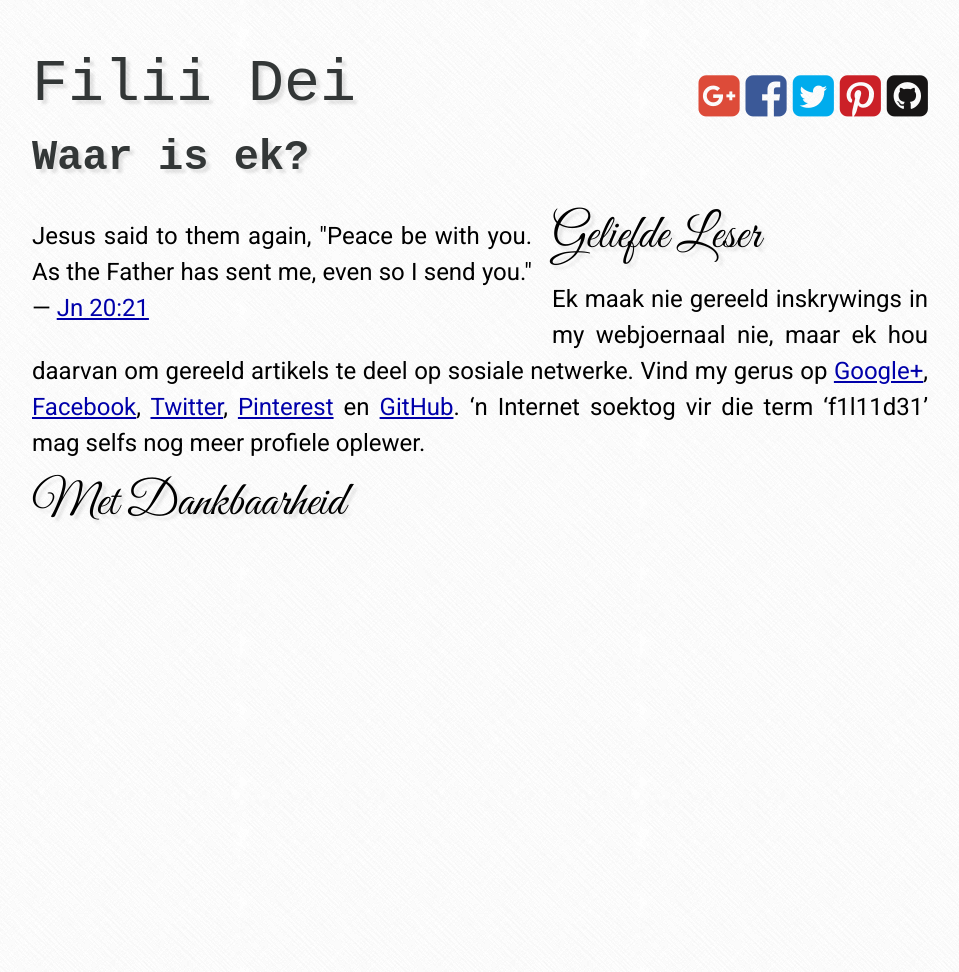
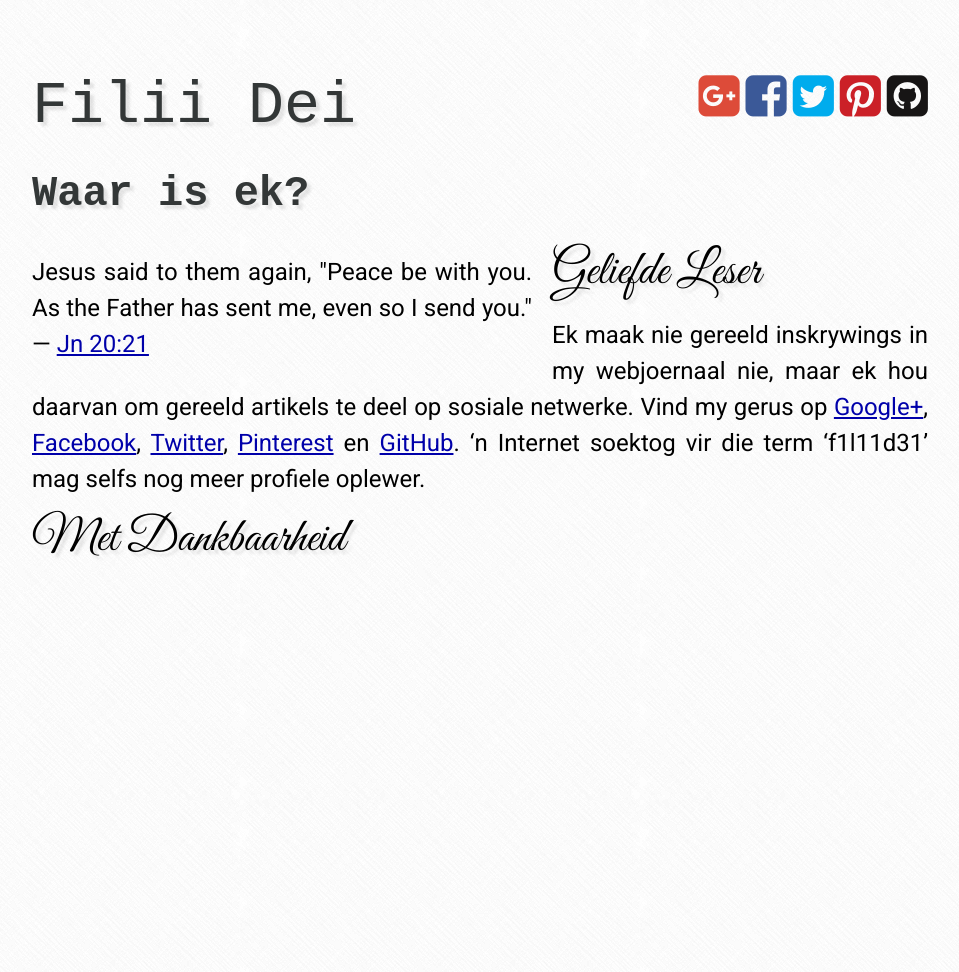
Before and after one commit to afrikatoliek/afrikatoliek.github.io, a Jekyll site: the page built from _posts/2014-11-12-waar-is-ek.md, in a window 1280 px wide. Shown: the whole page, without its empty margins (160-1119 px from the left). Built offline with Jekyll 4.4.1, drawn with Linux system fonts in a browser that asks for light colours; nearby versions of some CDN libraries; some web fonts are replaced.

Commit message:
Vertical alignment.

```diff
--- a/css/screen.css
+++ b/css/screen.css
@@ -244,7 +244,7 @@
 
 .my-div-top {
   vertical-align: text-top;
-  line-height: 1em;
+  line-height: normal;
 }
 
 .my-span-right {
```
